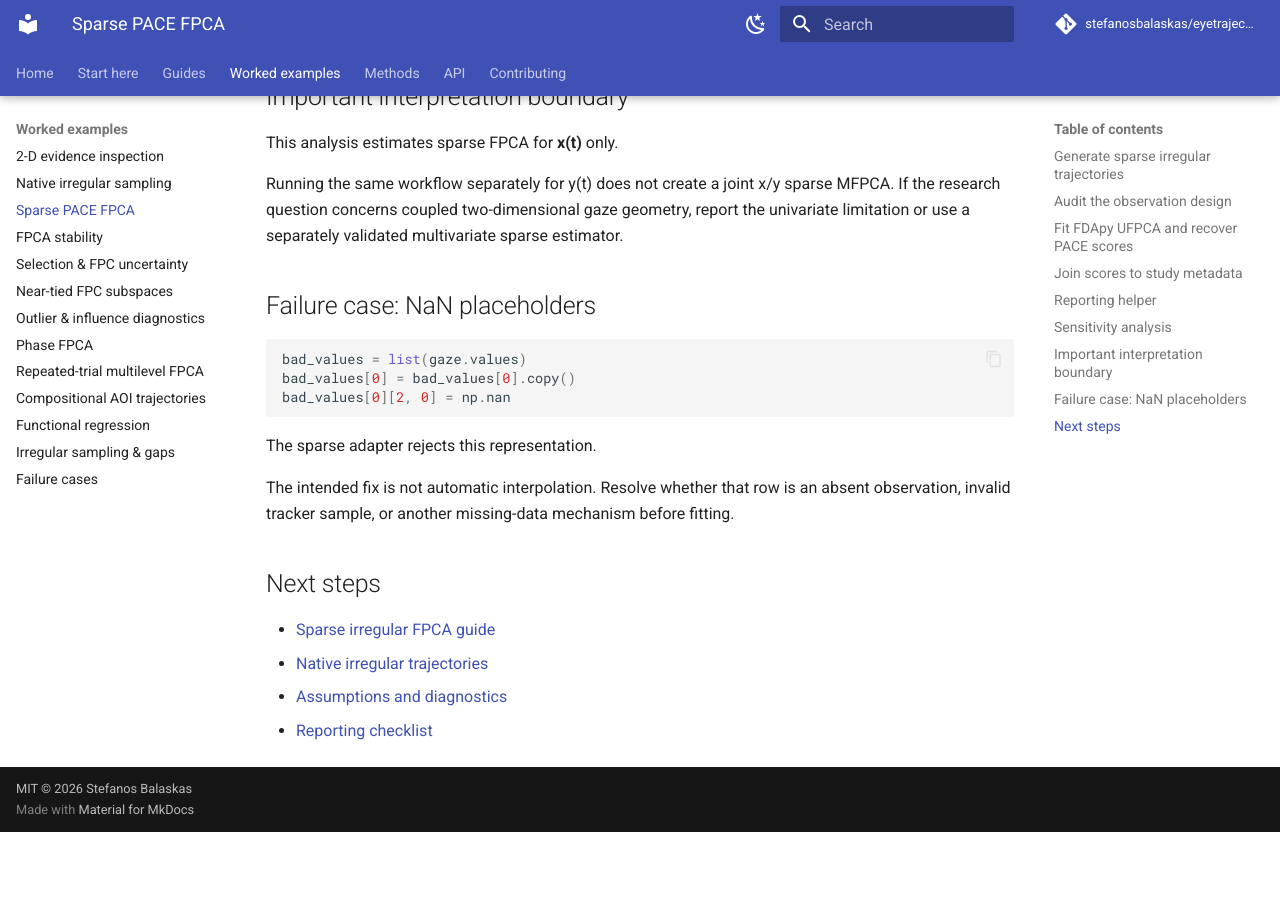
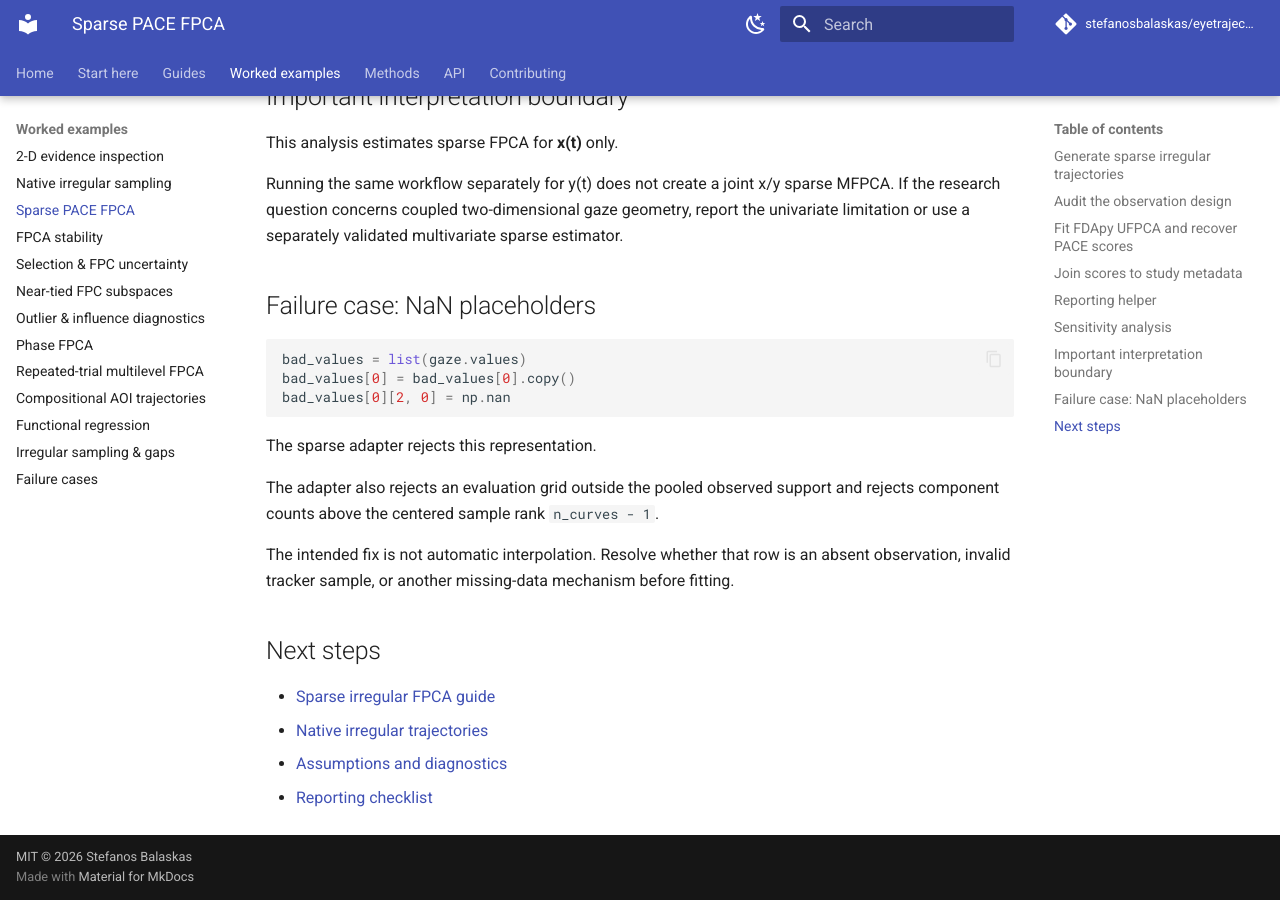
Before and after one commit to stefanosbalaskas/eyetrajectoriespy, an MkDocs documentation site: the page built from docs/examples/sparse-pace-fpca.md, in a window 1280 px wide and 900 px high, scrolled down 4066 px. Built offline with MkDocs 1.6.1 and Material for MkDocs 9.7.7, drawn with Linux system fonts in a browser that asks for light colours; comment, search, counter and statistics services are not loaded; before the commit the page ends 4898 px from its top, so only the background shows below that.

Commit message:
Document sparse rank and evaluation-domain safeguards

```diff
--- a/docs/examples/sparse-pace-fpca.md
+++ b/docs/examples/sparse-pace-fpca.md
@@ -186,6 +186,8 @@ bad_values[0][2, 0] = np.nan
 
 The sparse adapter rejects this representation.
 
+The adapter also rejects an evaluation grid outside the pooled observed support and rejects component counts above the centered sample rank `n_curves - 1`.
+
 The intended fix is not automatic interpolation. Resolve whether that row is an absent observation, invalid tracker sample, or another missing-data mechanism before fitting.
 
 ## Next steps
```
